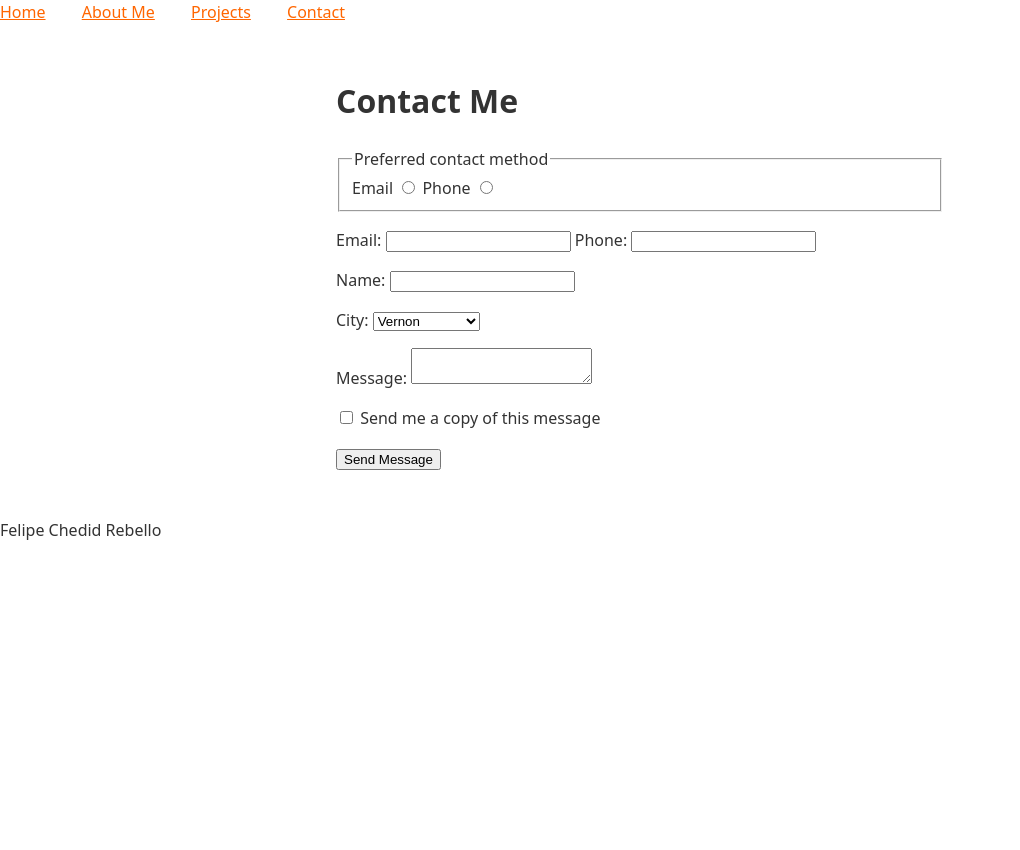
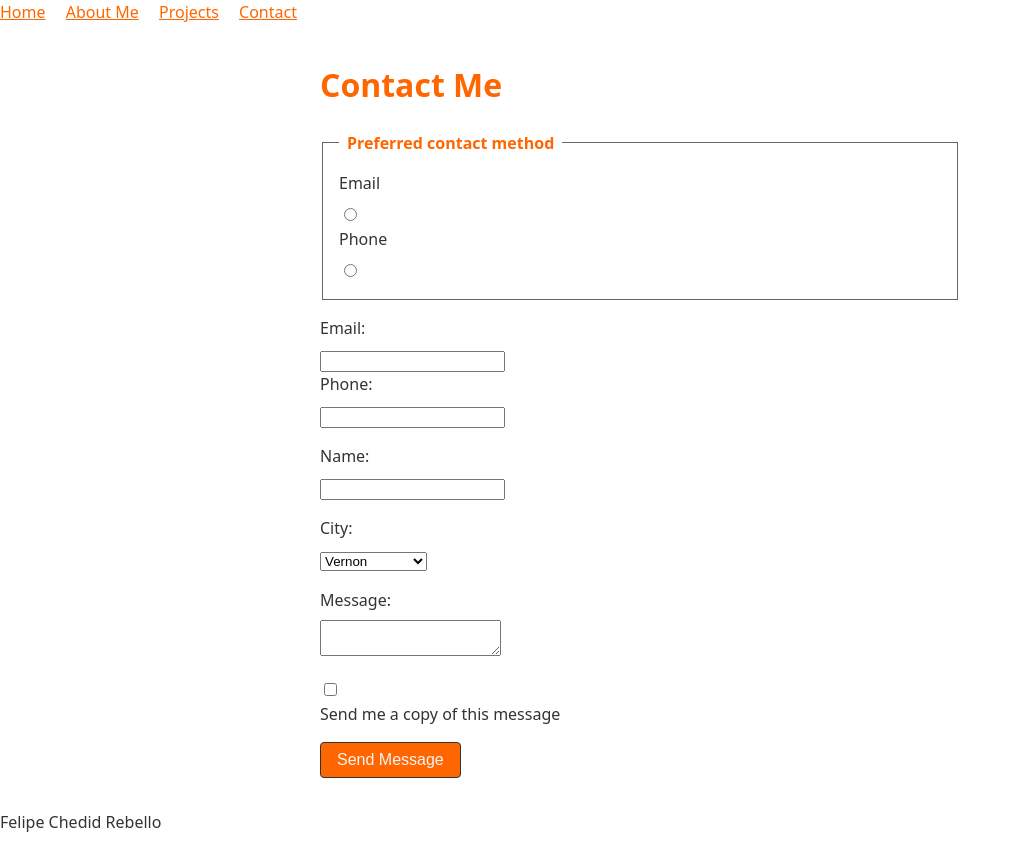
Before and after one commit to rebello210/cosc219-site, a plain HTML site: page contact.html in a window 1280 px wide. Shown: the whole page, without its empty margins (0-1020 px from the left). Before the commit the page ends 800 px from the top, so only its background shows below. Drawn offline with Linux system fonts and the light colour scheme.

Commit message:
resizing

```diff
--- a/css/styles.css
+++ b/css/styles.css
@@ -5,7 +5,7 @@
     --brand: #ff6600;
     --ink: #333;
     --muted: #666;
-    --space: 2rem;
+    --space: 1rem;
 }
 body {
     font-family: system-ui, "Segoe UI", Arial, sans-serif;
@@ -36,3 +36,52 @@
     outline: 2px solid var(--brand);
     outline-offset: 2px;
 }
+input[type="email"],
+input[type="text"],
+input[type"tel"],
+textarea {
+    width: 100%;
+    padding: 0.5rem;
+    border: 1px solid var(--muted);
+    border-radius: 4px;
+    font-size: 1rem;
+    margin-bottom: 1rem;
+}
+.card {
+    border: 1px solid var(--muted);
+    border-radius: 4px;
+}
+button {
+    background: var(--brand);
+    color: whitesmoke;
+    padding: 0.5rem 1rem;
+    border: 1px solid var(--ink);
+    border-radius: 4px;
+    cursor: pointer;
+    font-size: 1rem;
+}
+button:hover {
+    opacity: 0.9;
+}
+fieldset {
+    border: 1px solid var(--muted);
+    padding: var(--space);
+    margin-bottom: var(--space);
+}
+legend {
+    color: var(--brand);
+    font-weight: bold;
+    padding: 0 0.5rem;
+}
+h1, h2, h3{
+    color: var(--brand);
+}
+h1 { font-size: 2rem; }
+h2 { font-size: 1.5rem; }
+h3 { font-size: 1.25rem; }
+
+label {
+    display: block;
+    margin-bottom: 0.5rem;
+    font-weight: 500;
+}
```
